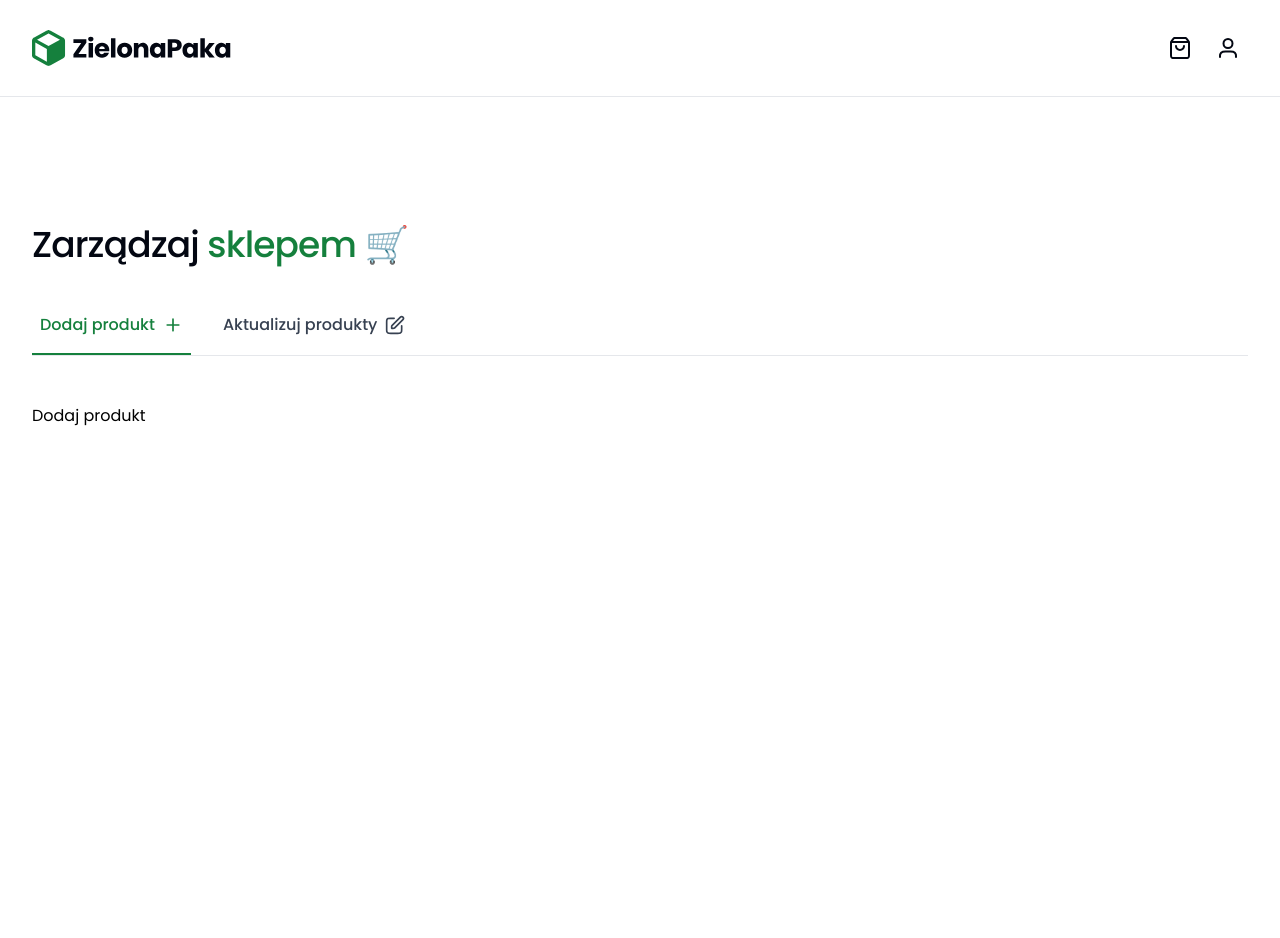
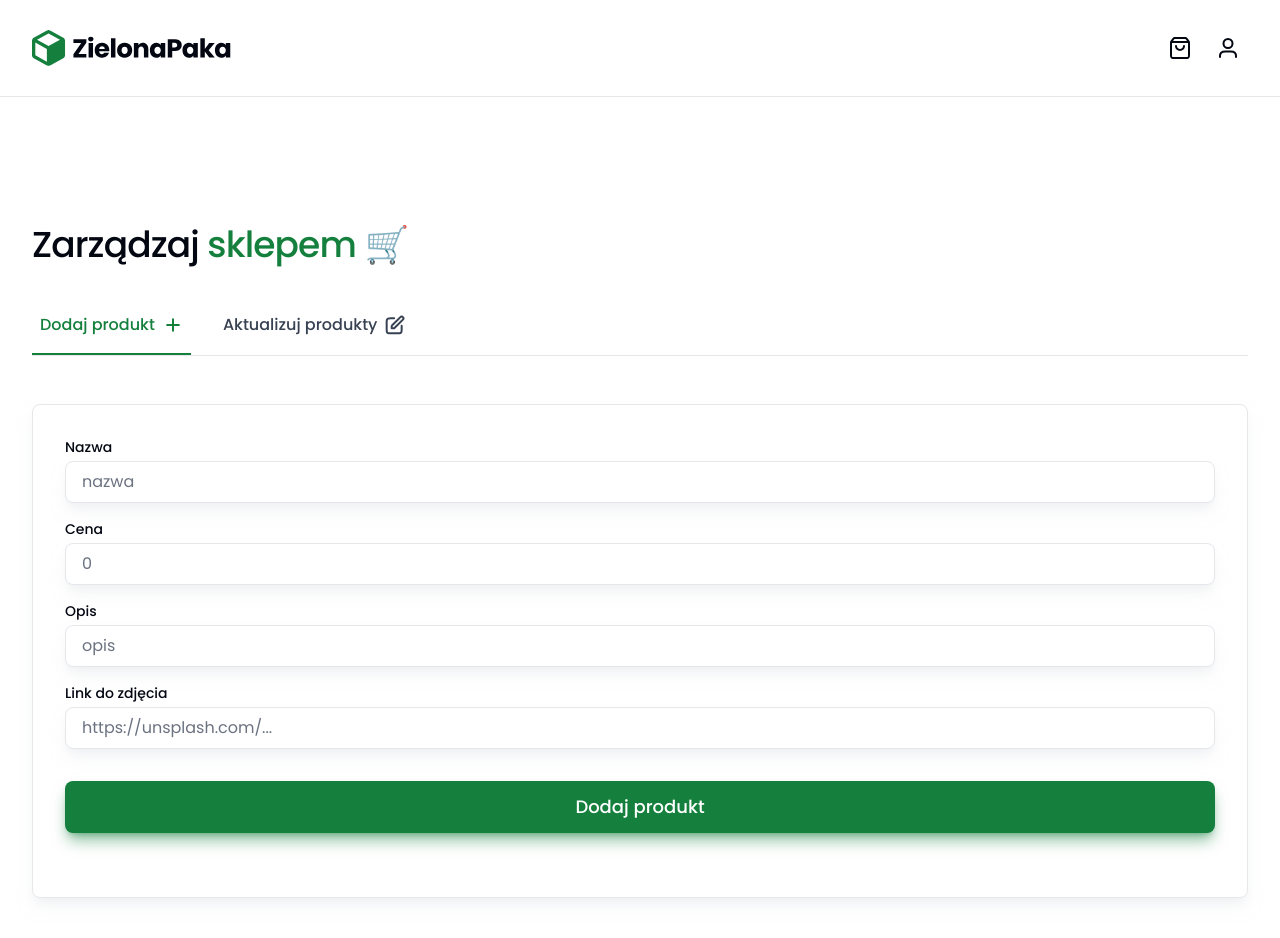
Before and after one commit to TDomagalski/zielonapaka_YT, a Next.js app: page /admin/add-product in a window 1280 px wide. Shown: the top 938 px of the page. Before the commit the page ends 800 px from the top, so only its background shows below. Built offline with nearby package versions, Linux system fonts and the light colour scheme.

Commit message:
feat: add form and styles

```diff
--- a/src/app/admin/add-product/page.tsx
+++ b/src/app/admin/add-product/page.tsx
@@ -1,3 +1,5 @@
+import AddProductForm from '@/components/add-product-form';
+
 export default function AddProduct() {
-  return <div>Dodaj produkt</div>;
+  return <AddProductForm />;
 }
--- a/src/app/admin/layout.tsx
+++ b/src/app/admin/layout.tsx
@@ -1,4 +1,4 @@
-import AdminNav from "@/components/admin/admin-nav";
+import AdminNav from '@/components/admin/admin-nav';
 
 export default function AdminLayout({
   children,
--- /dev/null
+++ b/src/components/add-product-form.tsx
@@ -0,0 +1,64 @@
+import AddProdutButton from './buttons/add-produt-button';
+
+export default function AddProductForm() {
+  return (
+    <form className="rounded-lg mx-auto border border-gray-200 p-8 shadow-lg shadow-gray-200/50">
+      <div className="flex flex-col gap-1 mb-4">
+        <label className="text-gray-950 font-medium text-sm" htmlFor="name">
+          Nazwa
+        </label>
+        <input
+          className="text-base border border-gray-200 py-2 px-4 rounded-lg text-gray-950 placeholder:text-gray-500 shadow-lg shadow-gray-200/50"
+          type="text"
+          name="name"
+          id="name"
+          placeholder="nazwa"
+          required
+        />
+      </div>
+      <div className="flex flex-col gap-1 mb-4">
+        <label className="text-gray-950 font-medium text-sm" htmlFor="price">
+          Cena
+        </label>
+        <input
+          className="text-base border border-gray-200 py-2 px-4 rounded-lg text-gray-950 placeholder:text-gray-500 shadow-lg shadow-gray-200/50"
+          type="number"
+          name="price"
+          id="price"
+          placeholder="0"
+          required
+        />
+      </div>
+      <div className="flex flex-col gap-1 mb-4">
+        <label
+          className="text-gray-950 font-medium text-sm"
+          htmlFor="description"
+        >
+          Opis
+        </label>
+        <input
+          className="text-base border border-gray-200 py-2 px-4 rounded-lg text-gray-950 placeholder:text-gray-500 shadow-lg shadow-gray-200/50"
+          type="text"
+          name="description"
+          id="description"
+          placeholder="opis"
+          required
+        />
+      </div>
+      <div className="flex flex-col gap-1 mb-8">
+        <label className="text-gray-950 font-medium text-sm" htmlFor="imageURL">
+          Link do zdjęcia
+        </label>
+        <input
+          className="text-base border border-gray-200 py-2 px-4 rounded-lg text-gray-950 placeholder:text-gray-500 shadow-lg shadow-gray-200/50"
+          type="text"
+          name="imageURL"
+          id="imageURL"
+          placeholder="https://unsplash.com/..."
+          required
+        />
+      </div>
+      <AddProdutButton />
+    </form>
+  );
+}
--- /dev/null
+++ b/src/components/buttons/add-produt-button.tsx
@@ -0,0 +1,17 @@
+'use client';
+import { useFormStatus } from 'react-dom';
+
+export default function AddProdutButton() {
+  // jest to hook, który sprawia, że przycisk jest nieaktywny podczas wysyłania formularza
+  const { pending } = useFormStatus();
+
+  return (
+    <button
+      className="bg-green-700 shadow-lg shadow-green-700/50 text-white mb-8 font-medium text-lg py-3 w-full rounded-lg hover:bg-green-800 transition-all duration-300 disabled:bg-green-700/50"
+      type="submit"
+      disabled={pending}
+    >
+      Dodaj produkt
+    </button>
+  );
+}
--- a/src/components/icons/edit05Icon.tsx
+++ b/src/components/icons/edit05Icon.tsx
@@ -18,7 +18,7 @@ export default function Edit05Icon() {
     >
       <path
         d="M11 3.99998H6.8C5.11984 3.99998 4.27976 3.99998 3.63803 4.32696C3.07354 4.61458 2.6146 5.07353 2.32698 5.63801C2 6.27975 2 7.11983 2 8.79998V17.2C2 18.8801 2 19.7202 2.32698 20.362C2.6146 20.9264 3.07354 21.3854 3.63803 21.673C4.27976 22 5.11984 22 6.8 22H15.2C16.8802 22 17.7202 22 18.362 21.673C18.9265 21.3854 19.3854 20.9264 19.673 20.362C20 19.7202 20 18.8801 20 17.2V13M7.99997 16H9.67452C10.1637 16 10.4083 16 10.6385 15.9447C10.8425 15.8957 11.0376 15.8149 11.2166 15.7053C11.4184 15.5816 11.5914 15.4086 11.9373 15.0627L21.5 5.49998C22.3284 4.67156 22.3284 3.32841 21.5 2.49998C20.6716 1.67156 19.3284 1.67155 18.5 2.49998L8.93723 12.0627C8.59133 12.4086 8.41838 12.5816 8.29469 12.7834C8.18504 12.9624 8.10423 13.1574 8.05523 13.3615C7.99997 13.5917 7.99997 13.8363 7.99997 14.3255V16Z"
-        strokeWidth="2"
+        strokeWidth="2.4"
         strokeLinecap="round"
         strokeLinejoin="round"
       />
--- a/src/components/icons/plusIcon.tsx
+++ b/src/components/icons/plusIcon.tsx
@@ -18,7 +18,7 @@ export default function PlusIcon() {
     >
       <path
         d="M12 5V19M5 12H19"
-        strokeWidth="2"
+        strokeWidth="2.4"
         strokeLinecap="round"
         strokeLinejoin="round"
       />
```
